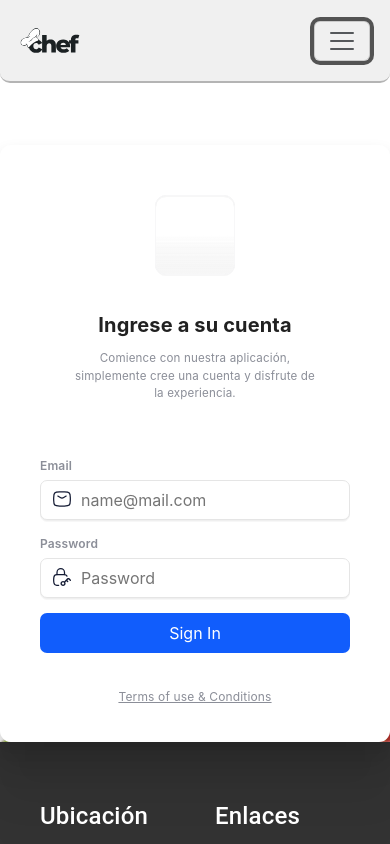
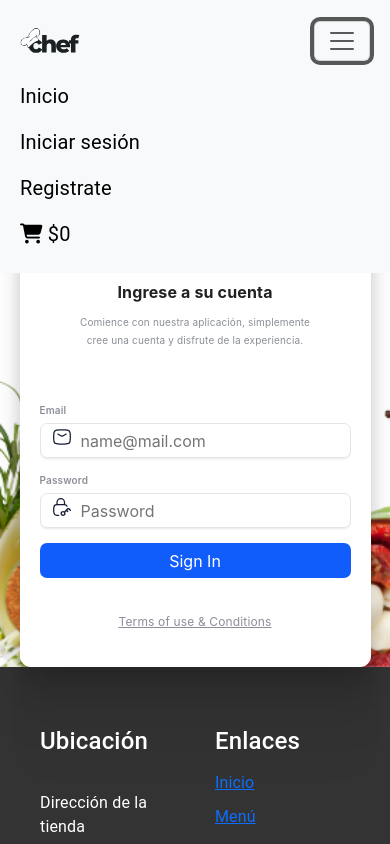
Before and after one commit to franciss17/proyecto-final, a React (Vite) app in the folder frontend-desafio-final/: page /Login in a window 390 px wide. Both pictures are taken after a click on the button "Toggle navigation". Shown: the top 844 px of the page. Built offline with nearby package versions, Linux system fonts and the light colour scheme.

Commit message:
agregamos el menu hamburguesa en el navbar

```diff
--- a/frontend-desafio-final/components/Navbar.jsx
+++ b/frontend-desafio-final/components/Navbar.jsx
@@ -1,45 +1,42 @@
 import { Link } from "react-router-dom";
 import { useOperationsContext } from "../context/OperationsContext";
-import { useContext } from "react";
+import { useContext, useState } from "react";
 import { AuthContext } from "../context/AuthContext";
-import "../src/index.css";
 import logo from "../assets/img/logo3.svg";
 
 export default function Navbar() {
     const { total, FormatCoin } = useOperationsContext();
     const { user } = useContext(AuthContext);
-    const handleScrollToTop = () => {
-        window.scrollTo({
-            top: 0,
-            behavior: "smooth",
-        });
+    const [menuOpen, setMenuOpen] = useState(false);
+    const toggleMenu = () => {
+        setMenuOpen(!menuOpen);
     };
 
     return (
-        <nav className="navbar navbar-expand-lg fixed-top">
+        <nav className="navbar navbar-expand-lg navbar-light bg-light fixed-top">
             <div className="container">
-                <Link className="navbar-brand " to="/" onClick={handleScrollToTop}>
+                <Link className="navbar-brand" to="/">
                     <img src={logo} alt="Logo" width="60" height="55" />
                 </Link>
                 <button
-                    className="navbar-toggler"
+                    className={`navbar-toggler ${menuOpen ? "" : "collapsed"}`}
                     type="button"
                     data-bs-toggle="collapse"
                     data-bs-target="#navbarNav"
                     aria-controls="navbarNav"
-                    aria-expanded="false"
+                    aria-expanded={menuOpen ? "true" : "false"}
                     aria-label="Toggle navigation"
+                    onClick={toggleMenu}
                 >
                     <span className="navbar-toggler-icon"></span>
                 </button>
-                <div className="collapse navbar-collapse" id="navbarNav">
+                <div className={`collapse navbar-collapse ${menuOpen ? "show" : ""}`} id="navbarNav">
                     <ul className="navbar-nav ms-auto mb-2 mb-lg-0 fs-5">
                         <li className="nav-item">
                             <Link className="nav-link" to="/">
-                                Home
+                                Inicio
                             </Link>
                         </li>
-
                         <li className="nav-item">
                             <Link className="nav-link" to="/Login">
                                 Iniciar sesión
@@ -50,7 +47,7 @@ export default function Navbar() {
                                 Registrate
                             </Link>
                         </li>
-                        {user && ( // Mostrar el enlace solo si el usuario ha iniciado sesión
+                        {user && (
                             <li className="nav-item">
                                 <Link className="nav-link" to="/Payment">
                                     Página de Pago
--- a/frontend-desafio-final/src/index.css
+++ b/frontend-desafio-final/src/index.css
@@ -252,6 +252,12 @@ p {
     padding: 40px 0;
 }
 
+body {
+    font-family: "Inter", sans-serif;
+    margin: 0;
+    padding: 0;
+}
+
 .container {
     max-width: 1200px;
     margin: 0 auto;
@@ -350,3 +356,80 @@ p {
     max-width: 100%;
     height: auto;
 }
+
+@media screen and (min-width: 992px) {
+
+    .navbar {
+        border-bottom: none;
+        border-radius: 0;
+    }
+
+    .form_container {
+        width: 50%;
+        padding: 50px;
+    }
+
+    .nuevo-header-img img {
+        max-width: 80%;
+    }
+}
+
+@media screen and (max-width: 991px) {
+
+    .navbar {
+        border-bottom: none;
+        border-radius: 0;
+    }
+
+    .form_container {
+        width: 70%;
+        padding: 30px;
+    }
+
+    .nuevo-header-img img {
+        max-width: 100%;
+    }
+}
+
+@media screen and (max-width: 767px) {
+
+    .navbar {
+        border-bottom: none;
+        border-radius: 0;
+    }
+
+    .form_container {
+        width: 90%;
+        padding: 20px;
+    }
+
+    .nuevo-header-img img {
+        max-width: 100%;
+    }
+
+    .title {
+        font-size: 1rem;
+    }
+
+    .subtitle {
+        font-size: 0.625rem;
+    }
+
+    .input_label {
+        font-size: 0.625rem;
+    }
+
+    .input_field {
+        height: 35px;
+    }
+
+    .sign-in_btn,
+    .sign-in_ggl,
+    .sign-in_apl {
+        height: 35px;
+    }
+
+    .separator {
+        gap: 20px;
+    }
+}
```
